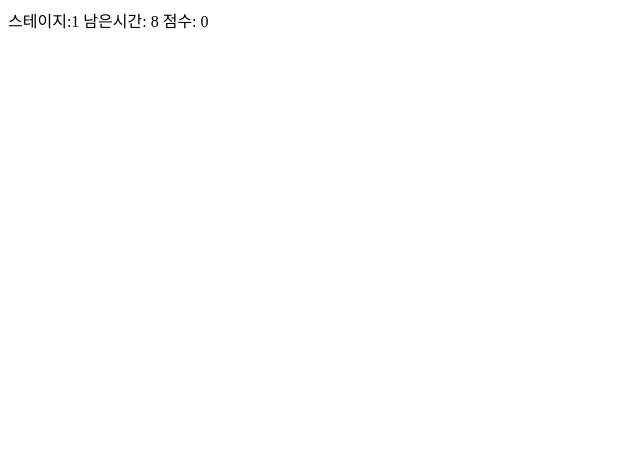
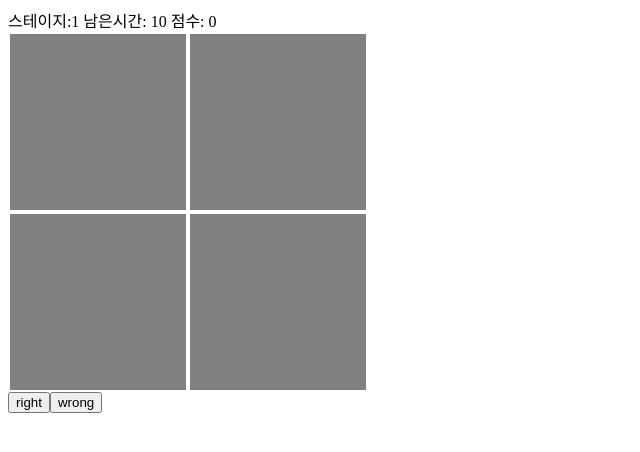
Before and after one commit to dohpark/findcolorgame, a React (Create React App) app: page / in a window 1280 px wide. Shown: the top 452 px of the page, without its empty margins (0-640 px from the left). Built offline with nearby package versions, Linux system fonts and the light colour scheme; the HTML template or start-up script is replaced by a standard one.

Commit message:
feat: Section 알고리즘 계획

```diff
--- a/src/App.tsx
+++ b/src/App.tsx
@@ -30,22 +30,22 @@ const App: React.FC = () => {
     return () => clearInterval(id);
   }, [timeLeft]);
 
-  // function
-  const addScore = () => {
-    setScore(score + timeLeft * stage);
-  };
-  const stageUp = () => {
-    setStage(stage + 1);
-    setTimeLeft(TIME_LEFT_INIT);
-  };
-  const wrongAnswer = () => {
-    setTimeLeft(timeLeft - 3);
+  // chooseAnswer
+  const chooseAnswer = {
+    rightAnswer: () => {
+      setScore(score + timeLeft * stage);
+      setStage(stage + 1);
+      setTimeLeft(TIME_LEFT_INIT);
+    },
+    wrongAnswer: () => {
+      setTimeLeft(timeLeft - 3);
+    },
   };
 
   return (
     <>
       <Header stage={stage} timeLeft={timeLeft} score={score} />
-      <Section stage={stage} />
+      <Section stage={stage} chooseAnswer={chooseAnswer} />
     </>
   );
 };
--- /dev/null
+++ b/src/components/Block/index.tsx
@@ -0,0 +1,29 @@
+import styled from "styled-components";
+
+interface BlockProps
+  extends React.DetailedHTMLProps<
+    React.HTMLAttributes<HTMLDivElement>,
+    HTMLDivElement
+  > {
+  backgroundColor: string;
+  width: number;
+}
+
+const BlockContainer = styled.div<BlockProps>`
+  background-color: ${(props) => props.backgroundColor};
+  width: ${(props) => `${props.width}px`};
+  height: ${(props) => `${props.width}px`};
+  margin: 2px;
+`;
+
+const Block: React.FC<BlockProps> = ({ backgroundColor, width, onClick }) => {
+  return (
+    <BlockContainer
+      backgroundColor={backgroundColor}
+      width={width}
+      onClick={onClick}
+    />
+  );
+};
+
+export default Block;
--- a/src/components/Section/index.tsx
+++ b/src/components/Section/index.tsx
@@ -1,11 +1,77 @@
+import { useEffect } from "react";
+import { useState } from "react";
+import styled from "styled-components";
+import Block from "../Block";
+
+const WIDTH = 360;
+const HEIGHT = 360;
+const MARGIN = 2;
+
 interface StageProps {
   stage: number;
+  chooseAnswer: {
+    rightAnswer: () => void;
+    wrongAnswer: () => void;
+  };
 }
+const SectionContainer = styled.div`
+  display: flex;
+  flex-flow: row wrap;
+  width: ${WIDTH}px;
+  height: ${HEIGHT}px;
+  margin: 0;
+  padding: 0;
+`;
 
-const Section: React.FC<StageProps> = ({ stage }) => {
-  let widthperStage = Math.floor((stage + 3) / 2);
+const Section: React.FC<StageProps> = ({ stage, chooseAnswer }) => {
+  const blockPerLine = Math.floor((stage + 3) / 2);
+  const width = (WIDTH - 2 * MARGIN * blockPerLine) / blockPerLine;
+  const arrayLength = blockPerLine ** 2;
 
-  return <></>;
+  const [array, setArray] = useState(Array(arrayLength).fill(0));
+
+  useEffect(() => {
+    /**
+     * 1. 정답과 오답 결정
+     * 2. array에 바탕색상과 onClickHandler을 추가함.
+     * ex. [{backgroundColor: "gray", onClickHandler: ()=> {}}, {backgroundColor: "red", onClickHandelr: () => {}}]
+     * 3. 그 중 하나(랜덤으로 결정)는 정답 및 정답관련 onClickHandler을 추가함
+     * 4. map으로 돌리며 backgroundColor와 onClickHandler을 각 Block에 넣음
+     */
+    setArray(Array(arrayLength).fill(0));
+  }, [stage]);
+
+  const colorAnswer = "gray";
+
+  const arrayExample = [{ color: "white", width: 33, onClickHandler: {} }];
+
+  return (
+    <SectionContainer>
+      {array.map((val, index) => (
+        <Block
+          backgroundColor={"gray"}
+          width={width}
+          onClick={() => {
+            chooseAnswer.rightAnswer();
+          }}
+        />
+      ))}
+      <button
+        onClick={() => {
+          chooseAnswer.rightAnswer();
+        }}
+      >
+        right
+      </button>
+      <button
+        onClick={() => {
+          chooseAnswer.wrongAnswer();
+        }}
+      >
+        wrong
+      </button>
+    </SectionContainer>
+  );
 };
 
 export default Section;
```
